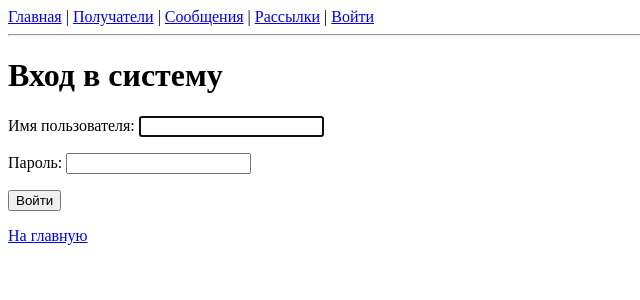
After one commit to mouseanastasiyaa-alt/mailing_service, a Django app: page /accounts/login/ in a window 1280 px wide. The commit adds this page. Shown: the top 300 px of the page, without its empty margins (0-640 px from the left). Run offline with Django 5.2, Linux system fonts and the light colour scheme.

Commit message:
feat: добавлена базовая аутентификация (вход/выход)

```diff
--- a/config/urls.py
+++ b/config/urls.py
@@ -1,7 +1,10 @@
 from django.contrib import admin
 from django.urls import path, include
+from django.contrib.auth import views as auth_views
 
 urlpatterns = [
     path('admin/', admin.site.urls),
+    path('accounts/login/', auth_views.LoginView.as_view(template_name='registration/login.html'), name='login'),
+    path('accounts/logout/', auth_views.LogoutView.as_view(), name='logout'),
     path('', include('mailings.urls')),
 ]
--- a/mailings/templates/mailings/base.html
+++ b/mailings/templates/mailings/base.html
@@ -9,7 +9,16 @@
         <a href="{% url 'mailings:home' %}">Главная</a> |
         <a href="{% url 'mailings:recipient_list' %}">Получатели</a> |
         <a href="{% url 'mailings:message_list' %}">Сообщения</a> |
-        <a href="{% url 'mailings:mailing_list' %}">Рассылки</a>
+        <a href="{% url 'mailings:mailing_list' %}">Рассылки</a> |
+        {% if user.is_authenticated %}
+            <span>Привет, {{ user.username }}!</span>
+            <form action="{% url 'logout' %}" method="post" style="display:inline;">
+                {% csrf_token %}
+                <button type="submit">Выйти</button>
+            </form>
+        {% else %}
+            <a href="{% url 'login' %}">Войти</a>
+        {% endif %}
     </nav>
     <hr>
     {% block content %}{% endblock %}
--- /dev/null
+++ b/templates/registration/logged_out.html
@@ -0,0 +1,6 @@
+{% extends 'mailings/base.html' %}
+{% block title %}Выход{% endblock %}
+{% block content %}
+    <h1>Вы вышли из системы</h1>
+    <p><a href="{% url 'login' %}">Войти снова</a></p>
+{% endblock %}
--- /dev/null
+++ b/templates/registration/login.html
@@ -0,0 +1,11 @@
+{% extends 'mailings/base.html' %}
+{% block title %}Вход{% endblock %}
+{% block content %}
+    <h1>Вход в систему</h1>
+    <form method="post">
+        {% csrf_token %}
+        {{ form.as_p }}
+        <button type="submit">Войти</button>
+    </form>
+    <p><a href="{% url 'mailings:home' %}">На главную</a></p>
+{% endblock %}
```
Also changed, not shown: config/settings.py (+6 -1 lines).
